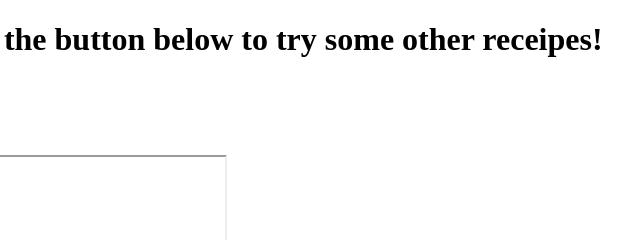
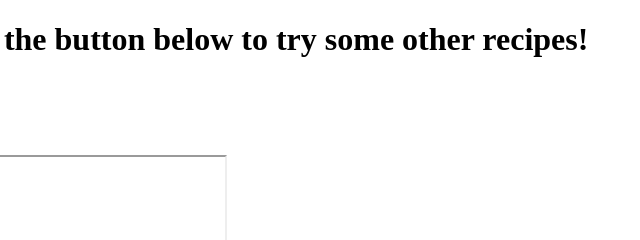
Before and after one commit to turbofc3s/Recipe, a plain HTML site: page index.html in a window 1280 px wide. Shown: the top 240 px of the page, 85-725 px from the left. Drawn offline with nearby package versions, Linux system fonts and the light colour scheme; no server answers.

Commit message:
moved  defining functions out of get meals function

```diff
--- a/index.html
+++ b/index.html
@@ -5,7 +5,7 @@
 	<link rel="stylesheet" href="style.css">
 </head>
 <body>
-	<h1>Click the button below to try some other receipes!</h1>
+	<h1>Click the button below to try some other recipes!</h1>
 	  <button id="change-btn">Search</button>
 	  <h2 id='title'></h2>
 	  <img id="recipe-pic"><br>
--- a/script.js
+++ b/script.js
@@ -24,6 +24,7 @@ function getMeals() {
       }
       setIngredients(myMeal);
   })
+}
 
   changeBtn.addEventListener('click', function() {
 //  get request function to get info from the meal api
@@ -70,4 +71,3 @@ function getMeals() {
       document.getElementById('youtube-btn').src = youTubeUrl;
       // document.getElementById('youtube-btn').src = vid.strYoutube;
     }
-}
```
